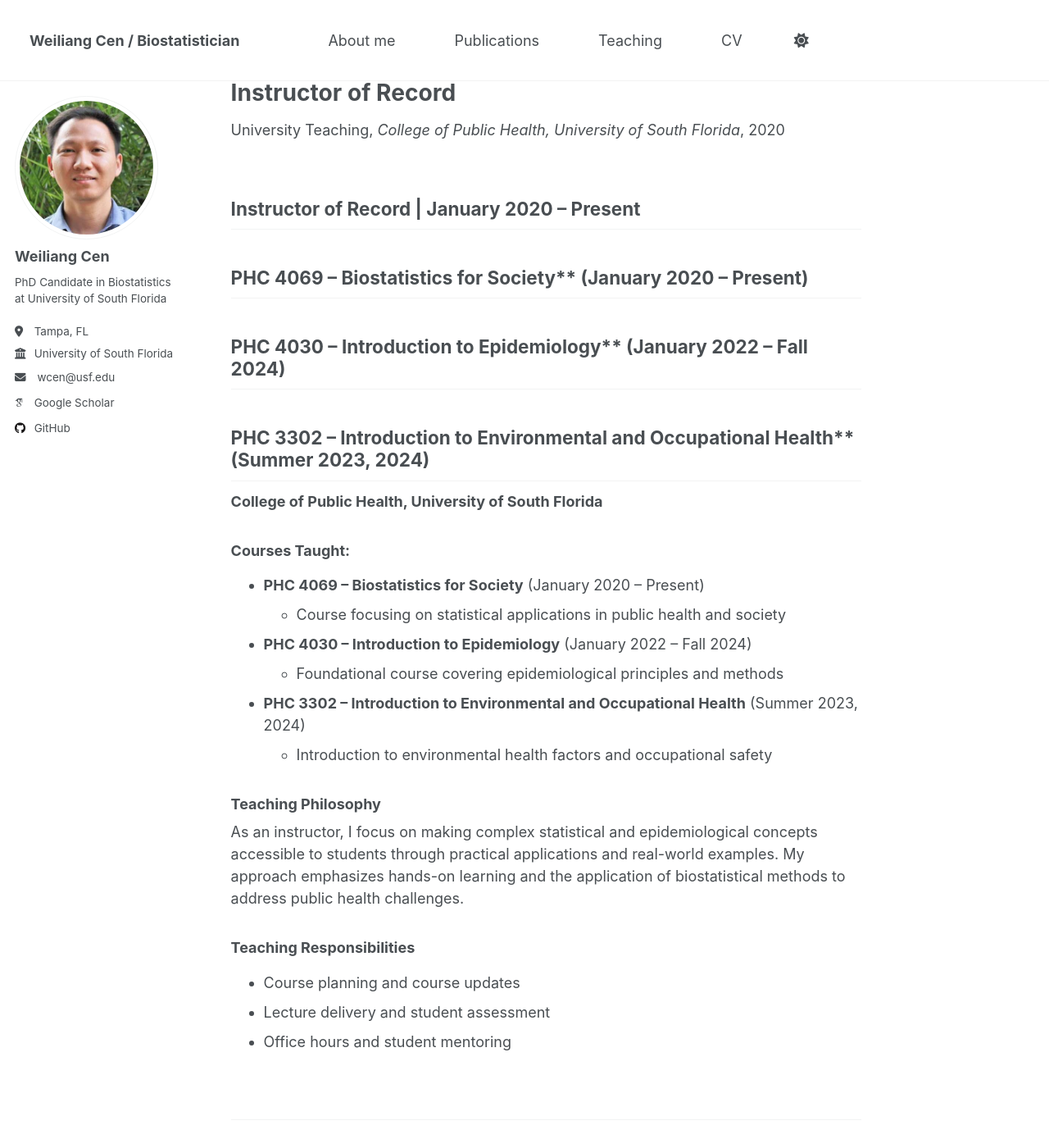
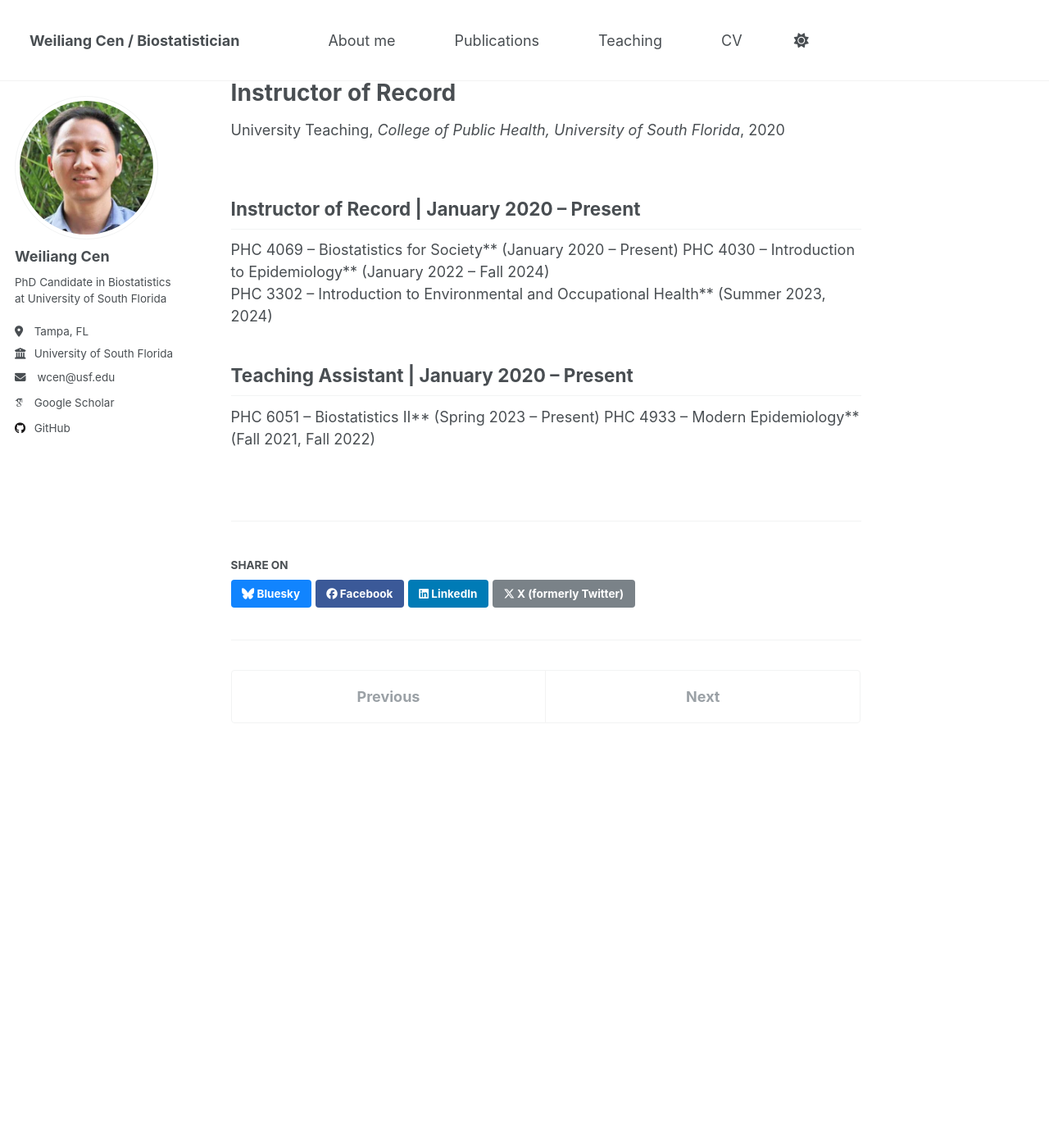
Before and after one commit to w-cen/w-cen.github.io, a Jekyll site: the page built from _teaching/2015-spring-teaching-2.md, in a window 1280 px wide and 1400 px high. Shown: the whole window at 82% size. Built offline with Jekyll 4.4.1, drawn with Linux system fonts in a browser that asks for light colours; some web fonts are replaced.

Commit message:
Update 2015-spring-teaching-2.md

```diff
--- a/_teaching/2015-spring-teaching-2.md
+++ b/_teaching/2015-spring-teaching-2.md
@@ -9,30 +9,10 @@ location: "Tampa, FL"
 ---
 
 ## Instructor of Record | January 2020 – Present
-## PHC 4069 – Biostatistics for Society** (January 2020 – Present)
-## PHC 4030 – Introduction to Epidemiology** (January 2022 – Fall 2024)
-## PHC 3302 – Introduction to Environmental and Occupational Health** (Summer 2023, 2024)
+PHC 4069 – Biostatistics for Society** (January 2020 – Present)
+PHC 4030 – Introduction to Epidemiology** (January 2022 – Fall 2024)
+PHC 3302 – Introduction to Environmental and Occupational Health** (Summer 2023, 2024)
 
-
-**College of Public Health, University of South Florida**
-
-### Courses Taught:
-
-* **PHC 4069 – Biostatistics for Society** (January 2020 – Present)
-  - Course focusing on statistical applications in public health and society
-
-* **PHC 4030 – Introduction to Epidemiology** (January 2022 – Fall 2024)
-  - Foundational course covering epidemiological principles and methods
-
-* **PHC 3302 – Introduction to Environmental and Occupational Health** (Summer 2023, 2024)
-  - Introduction to environmental health factors and occupational safety
-
-### Teaching Philosophy
-
-As an instructor, I focus on making complex statistical and epidemiological concepts accessible to students through practical applications and real-world examples. My approach emphasizes hands-on learning and the application of biostatistical methods to address public health challenges.
-
-### Teaching Responsibilities
-
-- Course planning and course updates
-- Lecture delivery and student assessment
-- Office hours and student mentoring
+## Teaching Assistant | January 2020 – Present
+PHC 6051 – Biostatistics II** (Spring 2023 – Present)
+PHC 4933 – Modern Epidemiology** (Fall 2021, Fall 2022)
```
